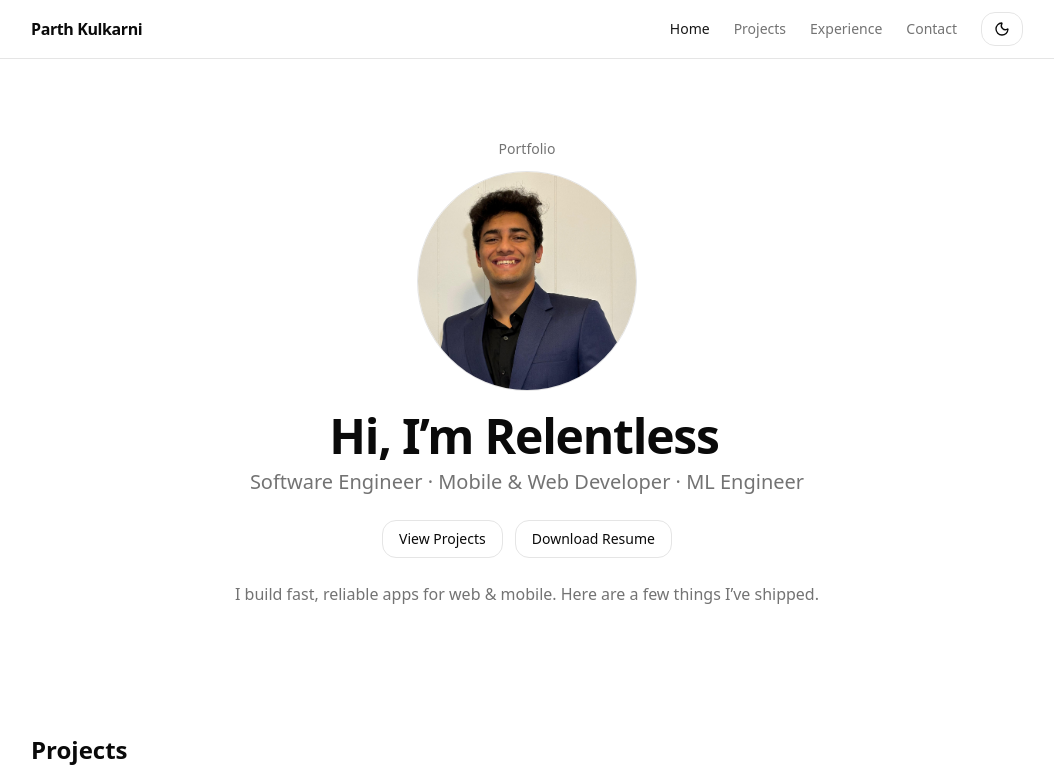
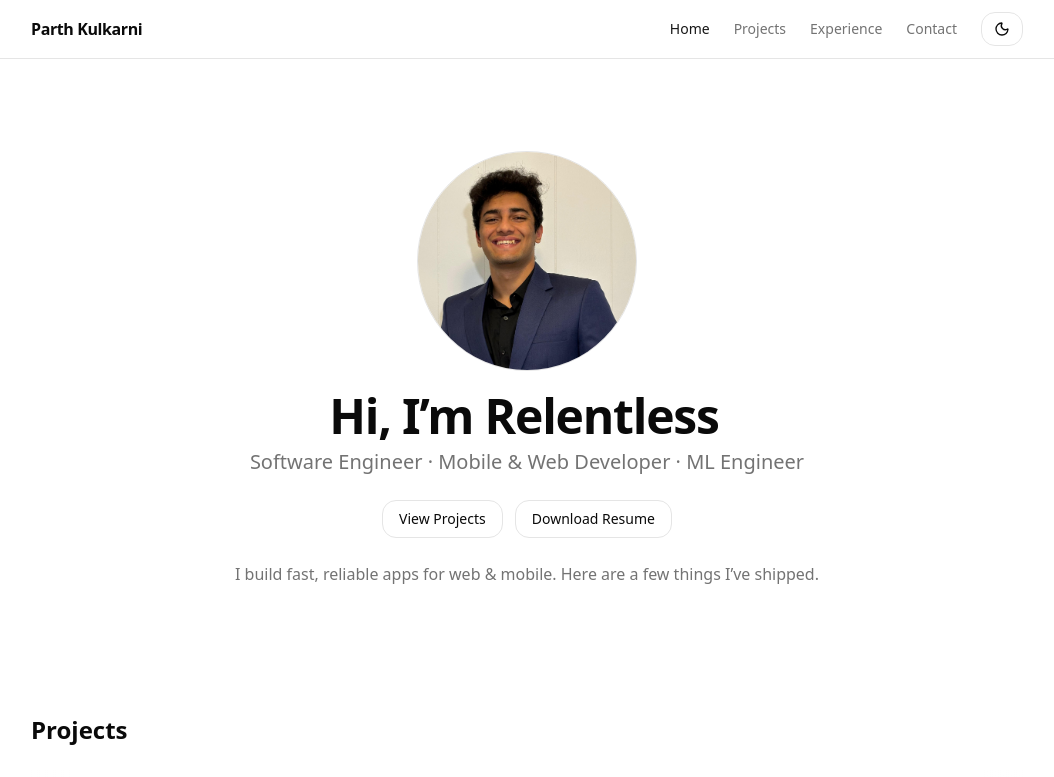
Before and after one commit to MaybeParth/portfolio, a Next.js app: page / in a window 1280 px wide. Shown: the top 777 px of the page, without its empty margins (113-1167 px from the left). Built offline with nearby package versions, Linux system fonts and the light colour scheme.

Commit message:
feat: refine hero, remove word cloud, fix hydration, theme tweaks

```diff
--- a/src/components/hero.tsx
+++ b/src/components/hero.tsx
@@ -24,7 +24,6 @@ export default function Hero() {
         transition={{ duration: 0.5 }}
         className="flex flex-col items-center text-center"
       >
-        <p className="text-sm text-muted-foreground">Portfolio</p>
 
         {/* Photo */}
         <Image
```
